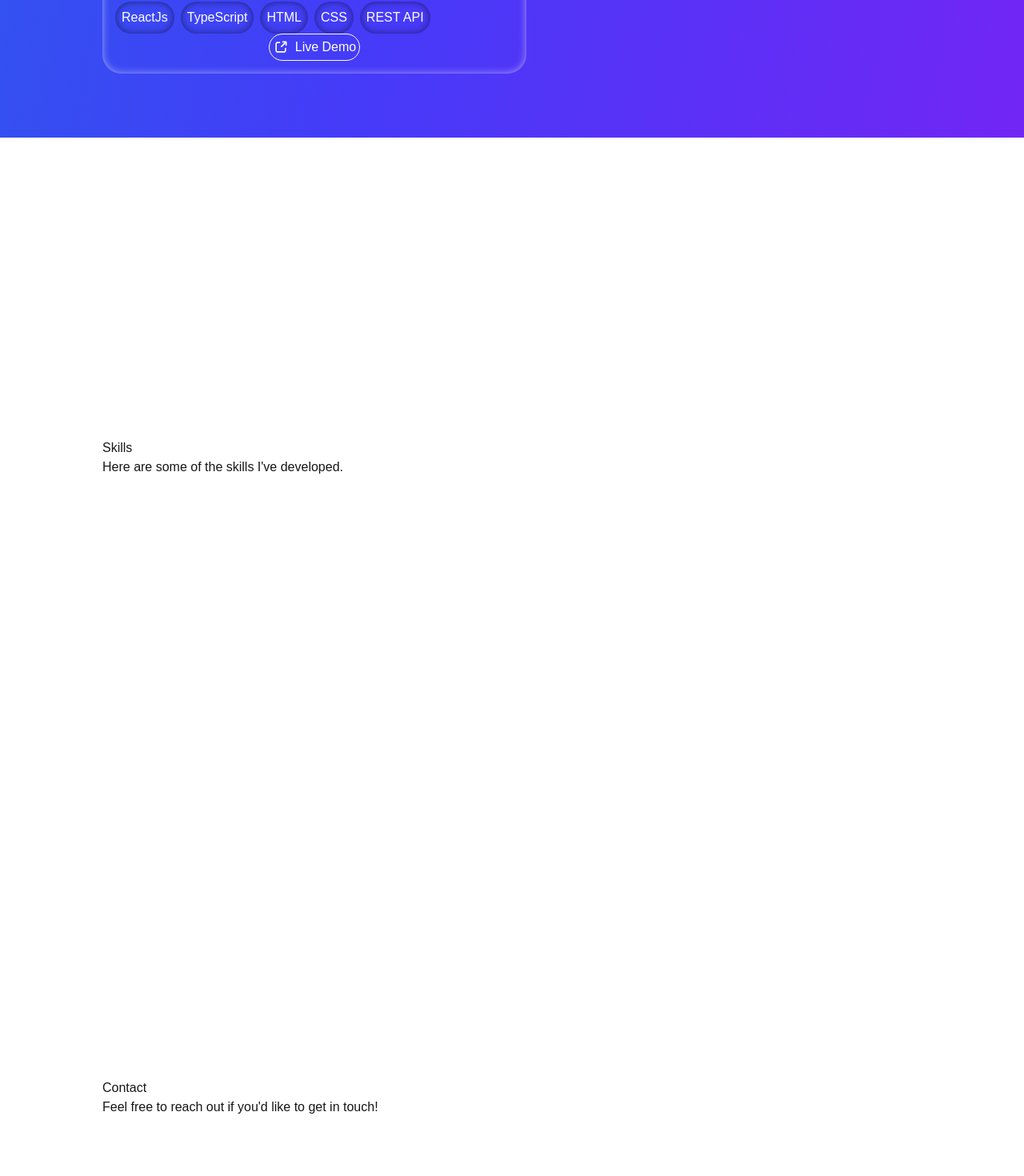
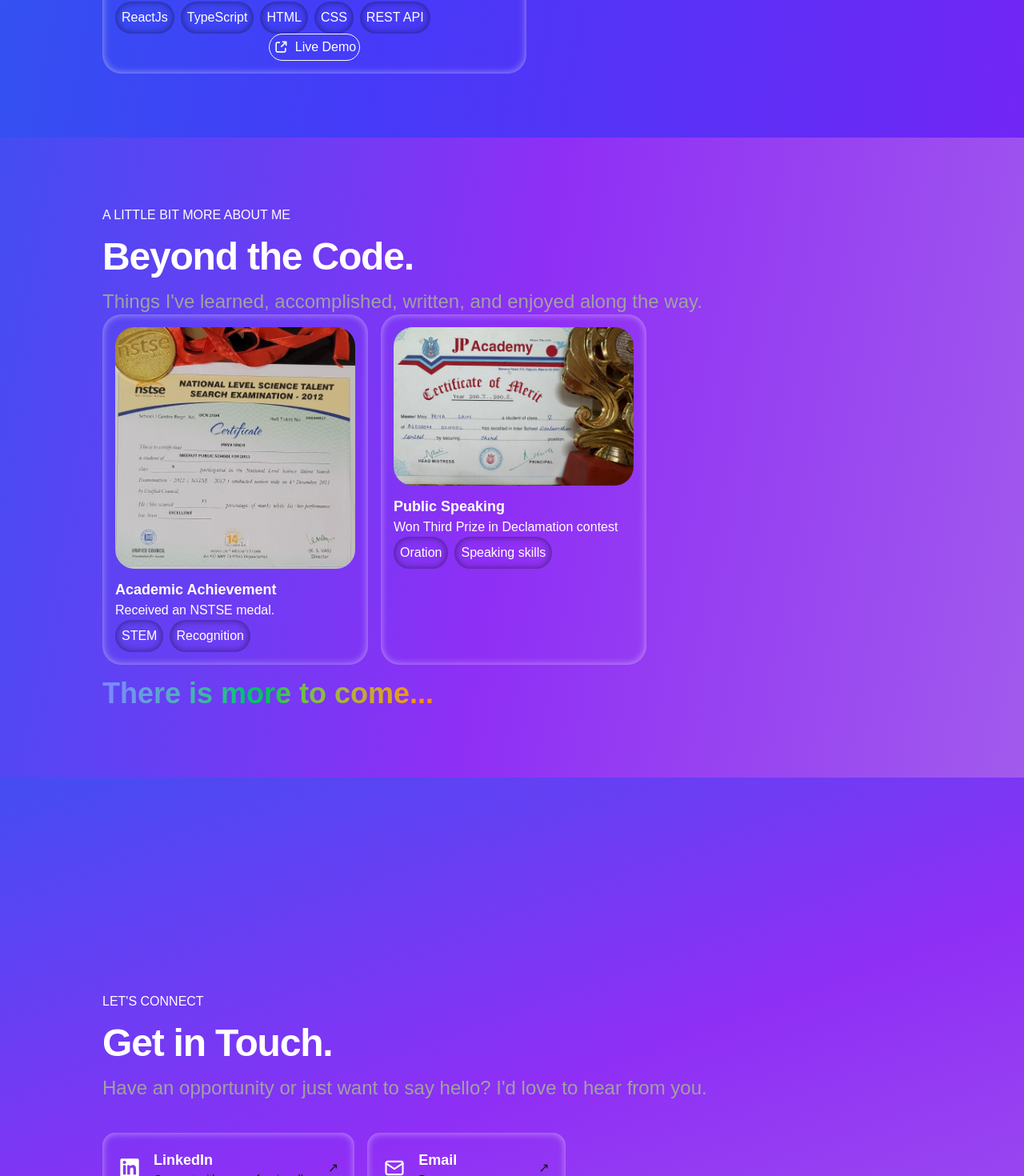
Before and after one commit to priyasingh123/portfolio, a Next.js app: page / in a window 1280 px wide. Shown: the part 3791-5261 px from the top of the page at 80% size. Built offline with nearby package versions, Linux system fonts and the light colour scheme.

Commit message:
add activities and contact page

```diff
--- /dev/null
+++ b/app/components/AboutSection.tsx
@@ -0,0 +1,70 @@
+import Image, { StaticImageData } from "next/image";
+import { activities } from "../utilities/activitiesData";
+import { Skills } from "./commonComponents";
+
+interface ActivityCardProps {
+  title: string;
+  logo: StaticImageData;
+  description: string;
+  tags: string[];
+}
+
+const AboutSection = () => {
+  return (
+    <div>
+      <Heading />
+      <Activities />
+    </div>
+  );
+};
+
+export default AboutSection;
+
+const Heading = () => {
+  return (
+    <div>
+      <p className="text-white mb-4">A LITTLE BIT MORE ABOUT ME</p>
+      <h1 className="text-3xl text-white font-bold tracking-tight md:text-5xl">
+        Beyond the Code.
+      </h1>
+      <p className="mt-4 text-xl text-neutral-400 md:text-2xl">
+        Things I&apos;ve learned, accomplished, written, and enjoyed along the
+        way.
+      </p>
+    </div>
+  );
+};
+
+const Activities = () => {
+  return (
+    <div className="flex gap-4 flex-wrap">
+      {activities.map((detail) => {
+        return <ActivityCard key={detail.title} detail={detail} />;
+      })}
+
+      <p
+        className="bg-gradient-to-r from-indigo-400 via-green-500
+        to-orange-400 bg-clip-text text-transparent text-4xl font-bold self-center"
+      >
+        There is more to come...
+      </p>
+    </div>
+  );
+};
+
+const ActivityCard = ({ detail }: { detail: ActivityCardProps }) => {
+  return (
+    <div className="project-card flex flex-col flex-wrap p-4 rounded-3xl ">
+      <Image
+        src={detail.logo}
+        alt={detail.title}
+        className="rounded-3xl w-[300px]"
+      />
+      <p className="text-lg md:text-lg font-bold text-white mt-3">
+        {detail.title}
+      </p>
+      <p className="text-white">{detail.description}</p>
+      <Skills skills={detail.tags} />
+    </div>
+  );
+};
--- /dev/null
+++ b/app/components/ContactSection.tsx
@@ -0,0 +1,98 @@
+const ContactSection = () => {
+  return (
+    <div>
+      <Heading />
+      <ContactLinks />
+    </div>
+  );
+};
+
+export default ContactSection;
+
+const Heading = () => {
+  return (
+    <div>
+      <p className="mb-4 text-white">LET&apos;S CONNECT</p>
+
+      <h1 className="text-3xl font-bold tracking-tight text-white md:text-5xl">
+        Get in Touch.
+      </h1>
+
+      <p className="mt-4 text-xl text-neutral-400 md:text-2xl">
+        Have an opportunity or just want to say hello? I&apos;d love to hear
+        from you.
+      </p>
+    </div>
+  );
+};
+
+const ContactLinks = () => {
+  return (
+    <div className="mt-10 flex flex-wrap gap-4">
+      {/* LinkedIn */}
+      <a
+        href="https://www.linkedin.com/in/priyasingh777"
+        target="_blank"
+        rel="noopener noreferrer"
+        className="project-card group flex items-center gap-4 rounded-2xl p-5
+          transition-transform duration-150 hover:-translate-y-1"
+      >
+        <svg
+          xmlns="http://www.w3.org/2000/svg"
+          width="28"
+          height="28"
+          viewBox="0 0 24 24"
+          fill="currentColor"
+          className="shrink-0 text-white"
+          aria-hidden="true"
+        >
+          <path d="M20.45 2H3.55A1.55 1.55 0 0 0 2 3.55v16.9A1.55 1.55 0 0 0 3.55 22h16.9A1.55 1.55 0 0 0 22 20.45V3.55A1.55 1.55 0 0 0 20.45 2ZM8 19H5V9h3ZM6.5 7.7a1.75 1.75 0 1 1 0-3.5 1.75 1.75 0 0 1 0 3.5ZM19 19h-3v-4.87c0-1.16-.02-2.65-1.62-2.65-1.62 0-1.87 1.27-1.87 2.57V19h-3V9h2.88v1.37h.04a3.16 3.16 0 0 1 2.84-1.56c3.04 0 3.6 2 3.6 4.6Z" />
+        </svg>
+
+        <div>
+          <p className="text-lg font-bold text-white">LinkedIn</p>
+          <p className="text-sm text-white-400">
+            Connect with me professionally
+          </p>
+        </div>
+
+        <span className="ml-2 text-white-400 transition-colors group-hover:text-white">
+          ↗
+        </span>
+      </a>
+
+      {/* Email */}
+      <a
+        href="mailto:priyaasinghh345@gmail.com"
+        className="project-card group flex items-center gap-4 rounded-2xl p-5
+          transition-transform duration-150 hover:-translate-y-1"
+      >
+        <svg
+          xmlns="http://www.w3.org/2000/svg"
+          width="28"
+          height="28"
+          viewBox="0 0 24 24"
+          fill="none"
+          stroke="currentColor"
+          strokeWidth="1.8"
+          strokeLinecap="round"
+          strokeLinejoin="round"
+          className="shrink-0 text-white"
+          aria-hidden="true"
+        >
+          <rect x="3" y="5" width="18" height="14" rx="2" />
+          <path d="m3 7 9 6 9-6" />
+        </svg>
+
+        <div>
+          <p className="text-lg font-bold text-white">Email</p>
+          <p className="text-sm text-white-400">Drop me a message</p>
+        </div>
+
+        <span className="ml-2 text-white-400 transition-colors group-hover:text-white">
+          ↗
+        </span>
+      </a>
+    </div>
+  );
+};
--- a/app/globals.css
+++ b/app/globals.css
@@ -44,6 +44,15 @@ body {
 .projects {
   background: linear-gradient(100deg, #2563eb 0%, #453bf8 50%, #7226f5 100%);
 }
+
+.about {
+  background: linear-gradient(100deg, #444df2 0%, #8f2ff5 50%, #a15aed 100%);
+}
+
+.contact {
+  background: linear-gradient(160deg, #444df2 0%, #8f2ff5 50%, #a15aed 100%);
+}
+
 .exp-card {
   background: linear-gradient(135deg, #4f46e5 0%, #7c3aed 100%);
   color: #ffffff;
--- a/app/page.tsx
+++ b/app/page.tsx
@@ -1,6 +1,8 @@
 import PortfolioSection from "./components/PortfolioSection";
 import ExperienceSection from "./components/ExperienceSection";
 import ProjectsSection from "./components/ProjectsSection";
+import AboutSection from "./components/AboutSection";
+import ContactSection from "./components/ContactSection";
 
 export default function Home() {
   return (
@@ -42,13 +44,11 @@ export default function Home() {
         <ProjectsSection />
       </PortfolioSection>
 
-      <PortfolioSection id="skills" classes={["skills"]}>
-        <h2>Skills</h2>
-        <p>Here are some of the skills I&apos;ve developed.</p>
+      <PortfolioSection id="about" classes={["about"]}>
+        <AboutSection />
       </PortfolioSection>
       <PortfolioSection id="contact" classes={["contact"]}>
-        <h2>Contact</h2>
-        <p>Feel free to reach out if you&apos;d like to get in touch!</p>
+        <ContactSection />
       </PortfolioSection>
     </main>
   );
--- /dev/null
+++ b/app/utilities/activitiesData.ts
@@ -0,0 +1,17 @@
+import nstse from "../../assets/img/nstse.jpg";
+import oration from "../../assets/img/oration.jpg";
+
+export const activities = [
+  {
+    title: "Academic Achievement",
+    logo: nstse,
+    description: "Received an NSTSE medal.",
+    tags: ["STEM", "Recognition"],
+  },
+  {
+    title: "Public Speaking",
+    logo: oration,
+    description: "Won Third Prize in Declamation contest",
+    tags: ["Oration", "Speaking skills"],
+  },
+];
```
Also changed, not shown: assets/img/nstse.jpg (added), assets/img/oration.jpg (added).
